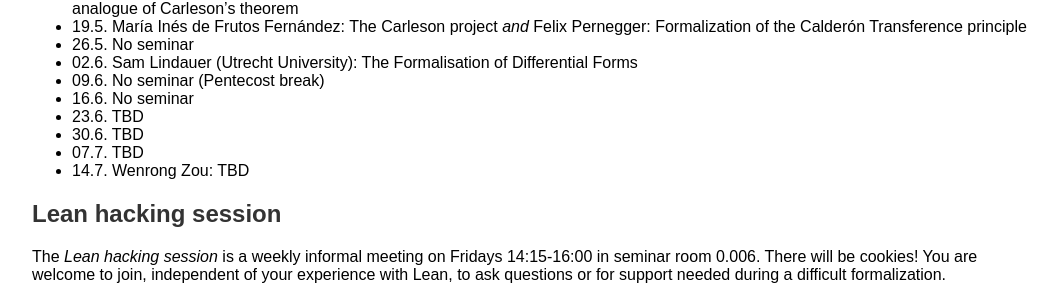
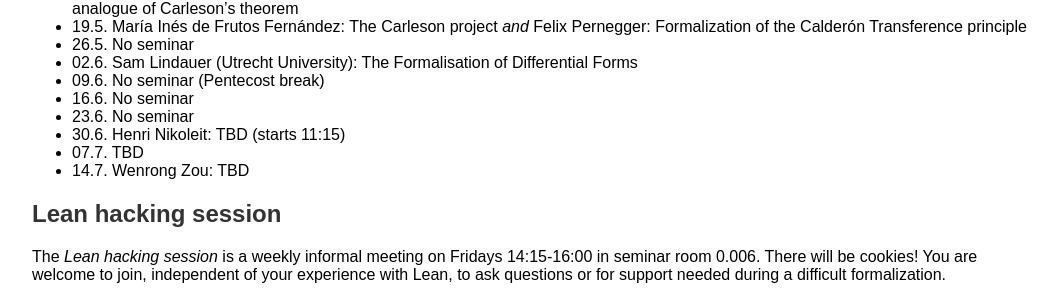
Before and after one commit to fpvandoorn/fpvandoorn.github.io, a Jekyll site: the page built from formalized-mathematics.md, in a window 1280 px wide. Shown: the part 912-1212 px from the top of the page, without its empty margins (108-1170 px from the left). Built offline with Jekyll 4.4.1, drawn with Linux system fonts in a browser that asks for light colours; our own code applies the rules of GitHub Pages for plain Markdown files.

Commit message:
add Henri

```diff
--- a/formalized-mathematics.md
+++ b/formalized-mathematics.md
@@ -54,8 +54,8 @@ Schedule:
 * 02.6. Sam Lindauer (Utrecht University): The Formalisation of Differential Forms
 * 09.6. No seminar (Pentecost break)
 * 16.6. No seminar
-* 23.6. TBD
-* 30.6. TBD
+* 23.6. No seminar
+* 30.6. Henri Nikoleit: TBD (starts 11:15)
 * 07.7. TBD
 * 14.7. Wenrong Zou: TBD
 
```
